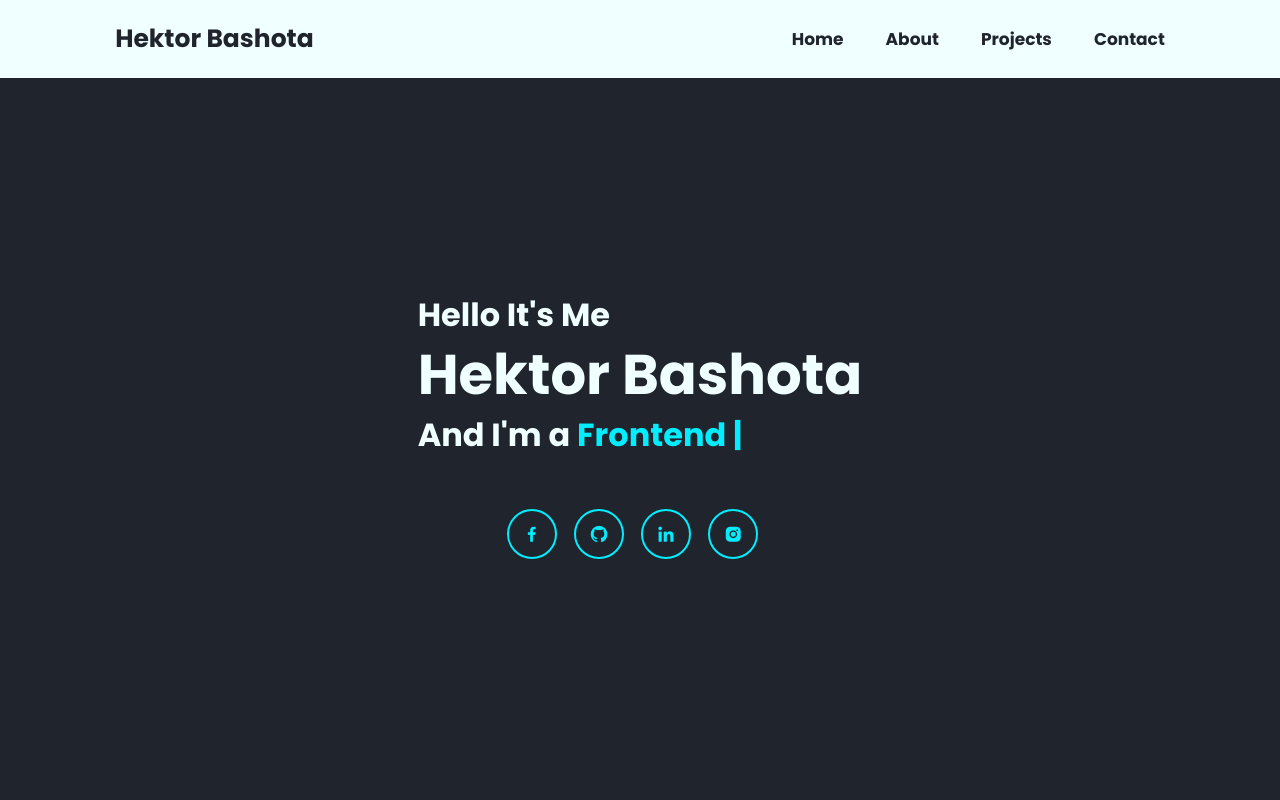
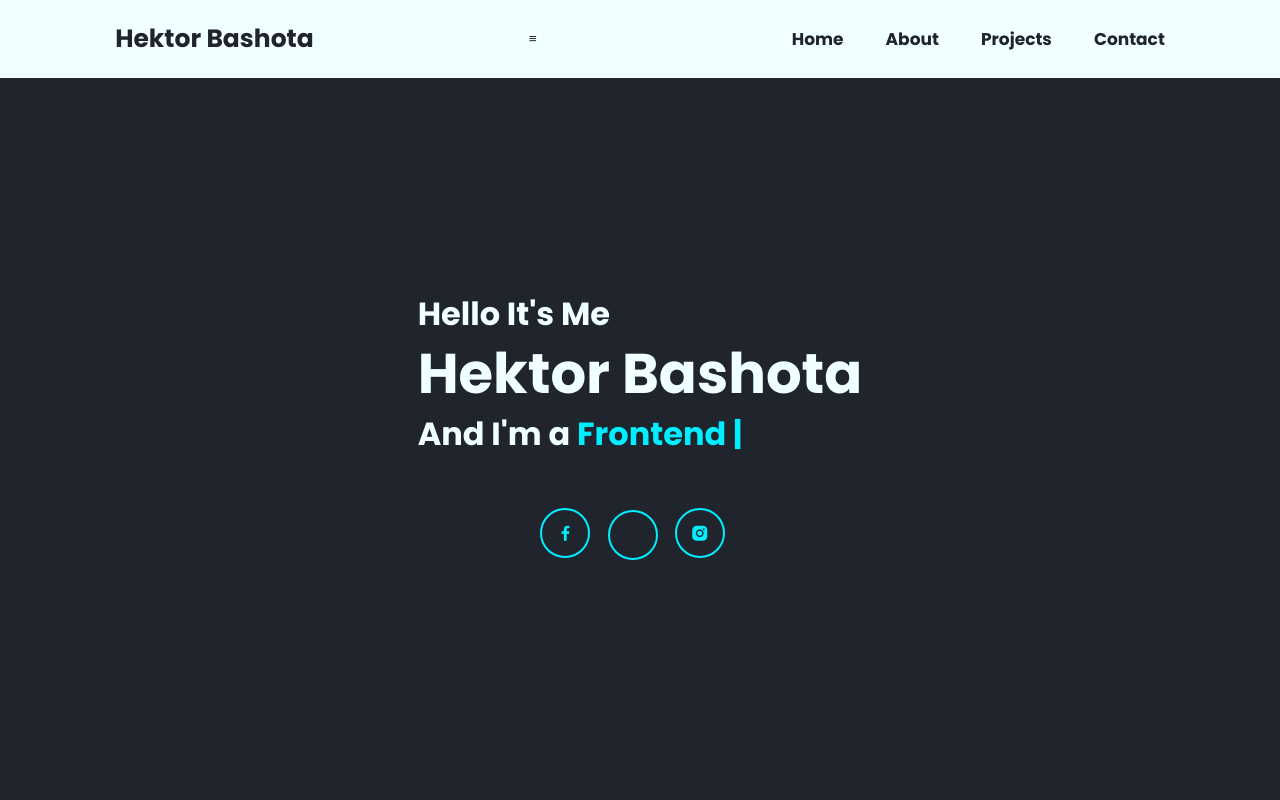
Before and after one commit to itshektor/itshektor.github.io, a plain HTML site: page index.html in a window 1280 px wide. Shown: the top 800 px of the page. Drawn offline with nearby package versions, Linux system fonts and the light colour scheme.

Commit message:
Update index.html

```diff
--- a/index.html
+++ b/index.html
@@ -13,6 +13,7 @@
 <body>
     <header>
         <a href="#" class="logo">Hektor Bashota</a>
+        <i class="bx bx-menu" id="menu-icon"></i>
         <nav class="navbar">
           <a href="#home">Home</a>
           <a href="#about">About</a>
@@ -29,10 +30,9 @@
         </div>
 
         <div class="social_media">
-            <a href="#"><i class='bx bxl-facebook'></i></a>
-            <a href="#"><i class='bx bxl-github'></i></a>
-            <a href="#"><i class='bx bxl-linkedin' ></i></a>
-            <a href="#"><i class='bx bxl-instagram-alt' ></i></a>
+            <a href="https://www.facebook.com/profile.php?id=100074760001556"><i class='bx bxl-facebook'></i></a>
+            <a href="#"><i class='bcx bxl-github'></i></a>
+            <a href="https://www.instagram.com/_hektorbashota/"><i class='bx bxl-instagram-alt' ></i></a>
         </div>
 
     </section>
```
